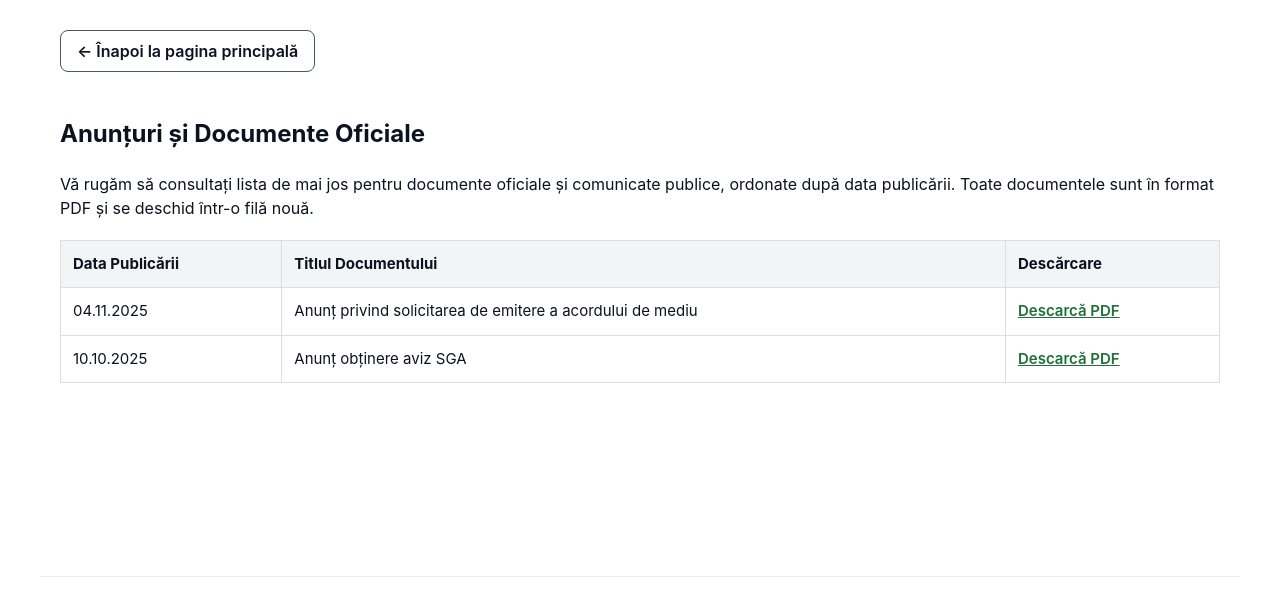
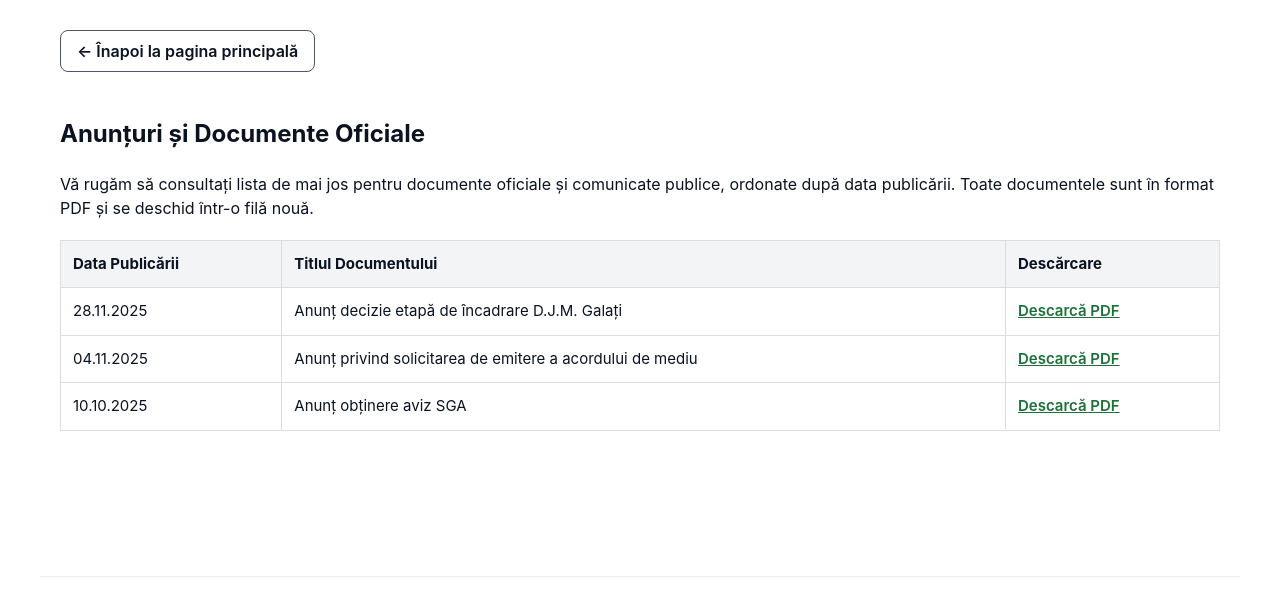
Before and after one commit to gurbetcristian14/supersimple-website, a plain HTML site: page index.html in a window 1280 px wide. Both pictures are taken after a click on the link "Anunțuri Oficiale". Shown: the part 149-743 px from the top of the page. Drawn offline with Linux system fonts and the light colour scheme.

Commit message:
Update index.html

```diff
--- a/index.html
+++ b/index.html
@@ -885,6 +885,15 @@
                     </tr>
                 </thead>
                 <tbody>
+                     <tr>
+                        <td>28.11.2025</td>
+                        <td>Anunț decizie etapă de încadrare D.J.M. Galați  </td>
+                        <td>
+                            <a href="docs/anuntpublic.pdf" target="_blank">
+                                Descarcă PDF
+                            </a>
+                        </td>
+                    </tr>
                     <tr>
                         <td>04.11.2025</td>
                         <td>Anunț privind solicitarea de emitere a acordului de mediu</td>
@@ -903,7 +912,6 @@
                             </a>
                         </td>
                     </tr>
-
                     </tbody>
             </table>
         </section>
```
